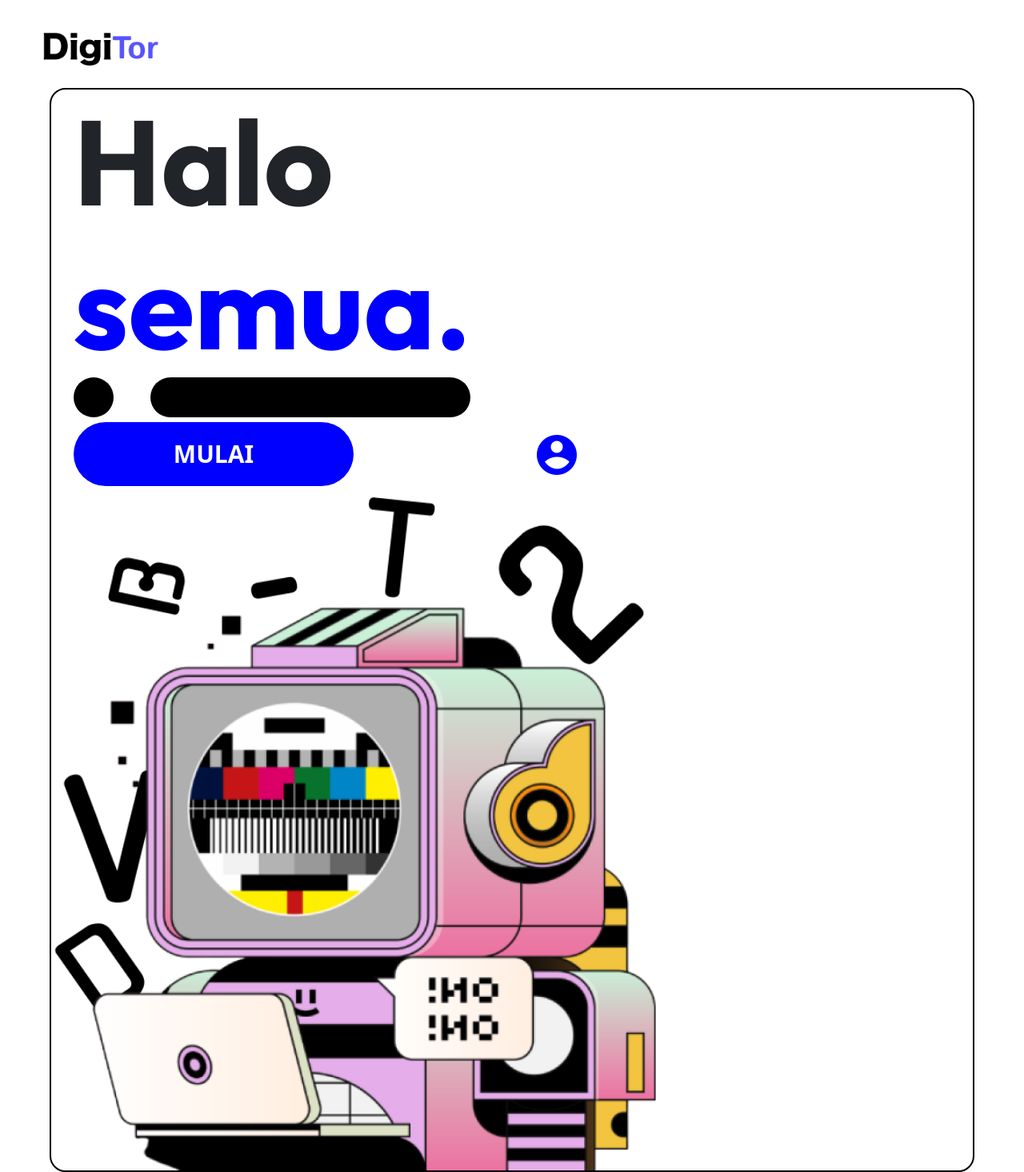
After one commit to sulthannauval/Coverage-Map-Web, a Laravel app: template resources/views/dashboard.blade.php in a window 1280 px wide. The commit adds this page. Shown: the whole page at 80% size. Run offline with Laravel 9, Linux system fonts and the light colour scheme; the template is opened without the code that fills it, so the values that code supplies are empty; some libraries are stand-ins or nearby versions.

Commit message:
Nambah Dashboard
Nambah dashboard jadi halaman utama, klik mulai udah hyperlink ke maps

```diff
--- /dev/null
+++ b/resources/views/dashboard.blade.php
@@ -0,0 +1,156 @@
+<!DOCTYPE html>
+<html lang="en">
+<head>
+    <meta charset="UTF-8">
+    <meta name="viewport" content="width=device-width, initial-scale=1.0">
+    <title>Dashboard</title>
+    <link href="https://cdn.jsdelivr.net/npm/bootstrap@5.3.3/dist/css/bootstrap.min.css" rel="stylesheet"
+    integrity="sha384-QWTKZyjpPEjISv5WaRU9OFeRpok6YctnYmDr5pNlyT2bRjXh0JMhjY6hW+ALEwIH" crossorigin="anonymous">
+    <link
+    href="https://cdn.jsdelivr.net/npm/remixicon@4.5.0/fonts/remixicon.css"
+    rel="stylesheet"
+    />
+<style>
+    @import url('https://fonts.googleapis.com/css2?family=Outfit:wght@100..900&display=swap');
+
+    .body {
+        margin: 0;
+    }
+
+    .splash {
+        float: right;
+    }
+
+    .h1-splash-color {
+        color: white;
+        overflow: hidden;
+    }
+
+    .h1-splash-color h1 {
+        margin: 0;
+    }
+
+    .circle {
+        height: 50px;
+        width: 50px;
+        background-color: #000;
+        border-radius: 50%;
+    }
+
+    .longcircle {
+        height: 50px;
+        width: 400px;
+        background-color: #000;
+        padding-top: 20px;
+    }
+
+    .br {
+        border-radius: 150px;
+    }
+
+    .logo {
+        /* padding: 10px; */
+        width: 150px;
+        margin-left: 50px;
+        margin-top: 35px;
+        margin-bottom: 25px;
+    }
+
+    .mainbox {
+        border: #000;
+        border-style: solid;
+        border-width: 2px;
+        border-radius: 20px;
+        /* padding-left: 10px; */
+        margin-left: 50px;
+        margin-right: 50px;
+    }
+
+    .greet {
+        font-size: 150px;
+        font-family: "Outfit", serif;
+        font-weight: bold;
+        /* padding-top: 60px; */
+        margin: 0;
+    }
+
+    .btn {
+        width: 350px;
+        height: 80px;
+        font-weight: 900;
+        font-size: 30px;
+        border-style: none;
+        border-radius: 40px;
+        background-color: blue;
+        color: white;
+    }
+
+    .btn :hover {
+        background-color: white;
+        border-style: solid;
+        border-width: 5cm;
+        border-color: blue;
+        color: blue;
+    }
+
+    .adminbtn {
+        color: blue;
+        font-size: 60px;
+    }
+
+    .adminbtn :hover {
+        color: blue;
+        background-color: white;
+    }
+</style>
+
+</head>
+<body>
+    <nav>
+        <img src="{{ asset('images/logo.png') }}" alt="logo" class="logo">
+    </nav>
+    <div class="container-fluid">
+        <div class="mainbox">
+            <div class="row">
+                <div class="col align-self-center" style="padding-left: 40px;">
+                    <h1 class="greet">
+                        Halo
+                    </h1>
+                    <h1 class="greet">
+                        <span style="color: blue; margin: 0;">semua.</span>
+                    </h1>
+                    <div class="row">
+                        <div class="col-sm-1">
+                            <div class="circle"></div>
+                        </div>
+                        <div class="col">
+                            <div class="longcircle br"></div>
+                        </div>
+                    </div>
+                    <div class="row align-items-center">
+                        <div class="col">
+                            <a href="{{ \url('map') }}">
+                                <button type="button" class="btn btn_custom">
+                                    MULAI
+                                </button>
+                            </a>
+                        </div>
+                        <div class="col" style="padding: 0%;">
+                            <div type="button" class="adminbtn" id="admin_btn">
+
+                                <i class="ri-account-circle-fill"></i>
+                            </div>
+                        </div>
+                    </div>
+                </div>
+                <div class="col align-self-end justify-self-end">
+                    <img class="mainpicture-fluid w-850 d-none d-lg-block" src="{{ asset('images/radio.png') }}" alt="radio" style="height: 850px; border-radius: 20px;">
+                </div>
+            </div>
+        </div>
+    </div>
+    <script src="https://code.jquery.com/jquery-3.2.1.slim.min.js" integrity="sha384-KJ3o2DKtIkvYIK3UENzmM7KCkRr/rE9/Qpg6aAZGJwFDMVNA/GpGFF93hXpG5KkN" crossorigin="anonymous"></script>
+    <script src="https://cdn.jsdelivr.net/npm/popper.js@1.12.9/dist/umd/popper.min.js" integrity="sha384-ApNbgh9B+Y1QKtv3Rn7W3mgPxhU9K/ScQsAP7hUibX39j7fakFPskvXusvfa0b4Q" crossorigin="anonymous"></script>
+    <script src="https://cdn.jsdelivr.net/npm/bootstrap@4.0.0/dist/js/bootstrap.min.js" integrity="sha384-JZR6Spejh4U02d8jOt6vLEHfe/JQGiRRSQQxSfFWpi1MquVdAyjUar5+76PVCmYl" crossorigin="anonymous"></script>
+</body>
+</html>
--- a/resources/views/map.blade.php
+++ b/resources/views/map.blade.php
@@ -119,7 +119,7 @@
 
                     // Menambahkan gambar overlay setelah KML dimuat
                     var bounds = [[-5.00339434502215, 115.224609375], [-9.275622176792099, 105.029296875]]; // Sesuaikan dengan koordinat gambar
-                    // L.imageOverlay('/kml/coverage.png', bounds).addTo(mymap); // Tambahkan overlay gambar
+                    L.imageOverlay('/kml/coverage.png', bounds).addTo(mymap); // Tambahkan overlay gambar
 
                     // Bind popup dengan nama dan deskripsi dari KML
                     var name = layer.feature.properties.name || "No Name";
--- a/routes/web.php
+++ b/routes/web.php
@@ -18,6 +18,10 @@ use Illuminate\Support\Facades\Route;
 // });
 
 Route::get('/', function () {
+    return view('dashboard');
+});
+
+Route::get('/map', function () {
     return view('map');
 });
 
```
Also changed, not shown: resources/views/welcome.blade.php (deleted, +0 -132 lines), public/images/logo.png (added), public/images/radio.png (added).
